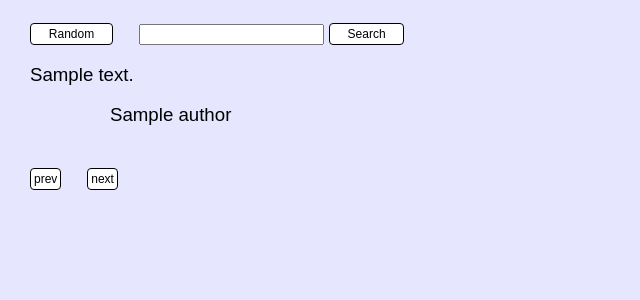
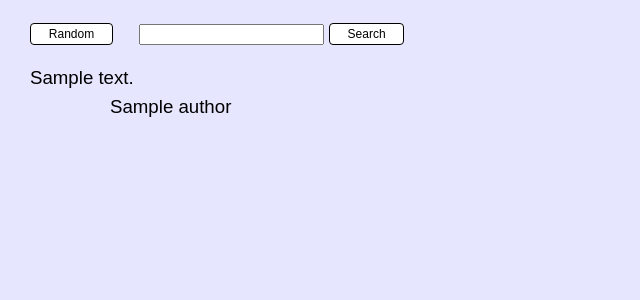
Before and after one commit to jessamynsmith/underquoted, a Django app: page /quotations/1/ in a window 1280 px wide. Shown: the part 82-382 px from the top of the page, without its empty margins (0-640 px from the left). Run offline with Django 3.2, Linux system fonts and the light colour scheme; tables that the repository leaves empty hold one stand-in row (values such as "Sample post"); parts of the project's set-up code (start-up, migrations or seed data) failed here and were passed over.

Commit message:
Prettied up page layout a little more

```diff
--- a/quotations/apps/quotations/views.py
+++ b/quotations/apps/quotations/views.py
@@ -44,5 +44,6 @@ def list_quotations(request):
 def show_quotation(request, pk):
     quotations = q_models.Quotation.objects.filter(pk=pk)
     return render_to_response('quotations/show.html',
-                              {'quotations': quotations},
+                              {'quotations': quotations,
+                               'pages': [1]},
                               context_instance=RequestContext(request))
--- a/quotations/static/base.css
+++ b/quotations/static/base.css
@@ -36,6 +36,7 @@ a.button {
 }
 
 .author {
+    margin-top: 7px;
     text-indent: 80px;
 }
 
--- a/quotations/templates/quotations/show.html
+++ b/quotations/templates/quotations/show.html
@@ -6,13 +6,15 @@
 		<input id="search" name="search" type="text" value="{{ search_text }}"/>
 		<input class="button" type="submit" value="Search"/>
 	</form>
+	<br/>
 
 	{% for quotation in quotations %}
-        <p>{{ quotation.text }}</p>
-        <p class="author">{{ quotation.author.name }}</p>
-        <br>
+        <div>{{ quotation.text }}</div>
+        <div class="author">{{ quotation.author.name }}</div>
+	    <br/>
 	{% endfor %}
 
+	{% if pages|length > 1 %}
         <div class="pagination">
             <span>
                 <a class="button" href="?page={{ quotations.previous_page_number }}">prev</a>
@@ -28,5 +30,6 @@
                 <a class="button" href="?page={{ quotations.next_page_number }}">next</a>
             </span>
         </div>
+	{% endif %}
 
 {% endblock %}
```
Lines whose indentation alone changed are shown as unchanged.
